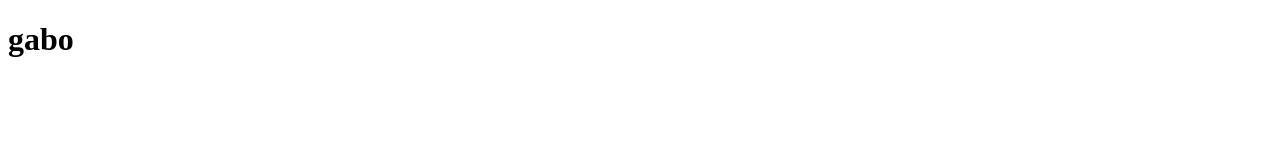
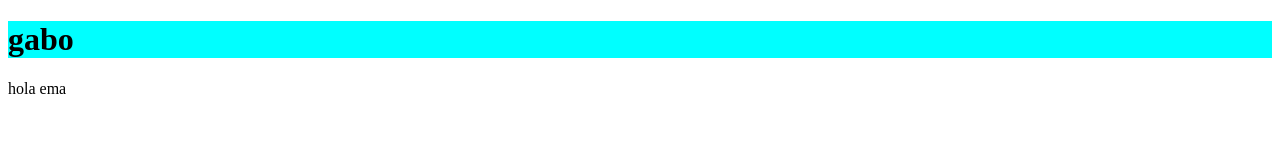
Before and after one commit to Emmanuelrizza/Emmanuelrizza, a plain HTML site: page index.html in a window 1280 px wide. Drawn offline with Linux system fonts and the light colour scheme.

Commit message:
agrego el coso de hola ema

```diff
--- a/index.html
+++ b/index.html
@@ -5,8 +5,11 @@
     <meta http-equiv="X-UA-Compatible" content="IE=edge">
     <meta name="viewport" content="width=device-width, initial-scale=1.0">
     <title>Document</title>
+    <link rel="stylesheet" href="./index.css">
 </head>
 <body>
-    <h1>gabo</h1>
+    <h1 class="titilo">gabo</h1>
+
+    <p>hola ema</p>
 </body>
 </html>
```
